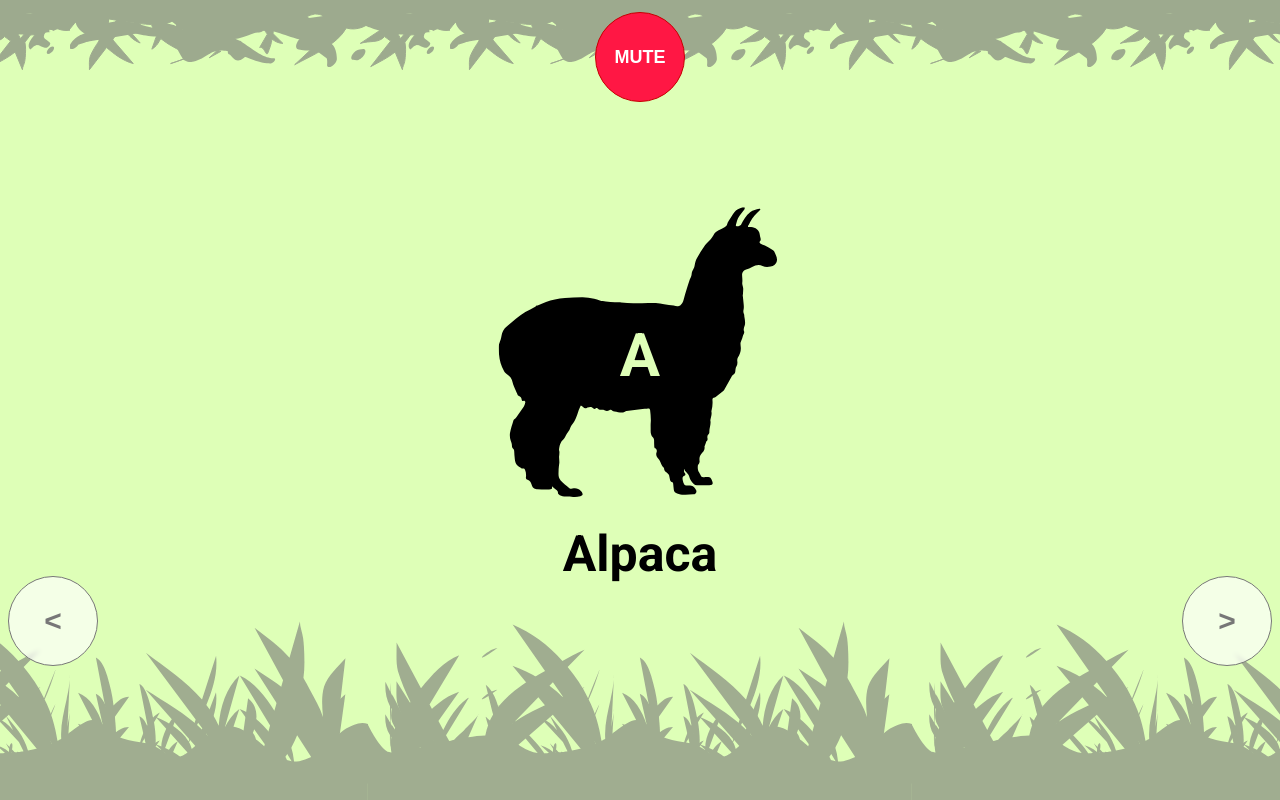
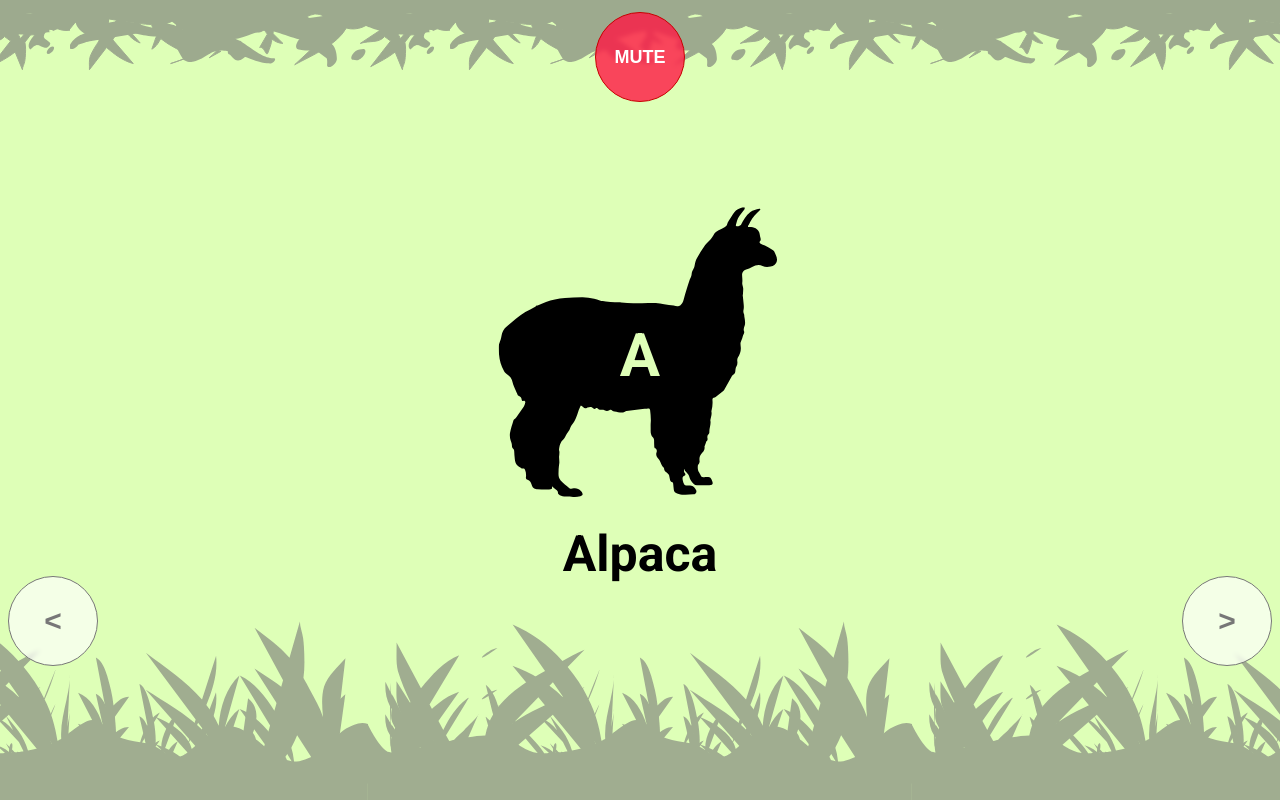
Before and after one commit to bacc0/abc-animals, a Next.js app: page / in a window 1280 px wide. Built offline with nearby package versions, Linux system fonts and the light colour scheme; a web font is replaced by a local one.

Commit message:
button transparency

```diff
--- a/src/components/Sounds.js
+++ b/src/components/Sounds.js
@@ -63,8 +63,8 @@ const Sounds = ({ count, visibleButtons }) => {
                                    fontWeight: 600,
                                    color: '#FFFFFF',
                                    backgroundColor: `${textButton === 'PLAY'
-                                        ? '#2e7d32'
-                                        : '#ff1744'
+                                        ? '#2e7d32cc'
+                                        : '#ff1744cc'
                                         }`,
                                    position: 'absolute',
                                    top: 12,
@@ -72,6 +72,8 @@ const Sounds = ({ count, visibleButtons }) => {
                                    right: 0,
                                    marginLeft: 'auto',
                                    marginRight: 'auto',
+                                   backdropFilter: 'blur(2px)',
+                                   '-webkit-backdrop-filter': 'blur(2px)',
                               }}
                               onClick={handleClick}
                          >
```
